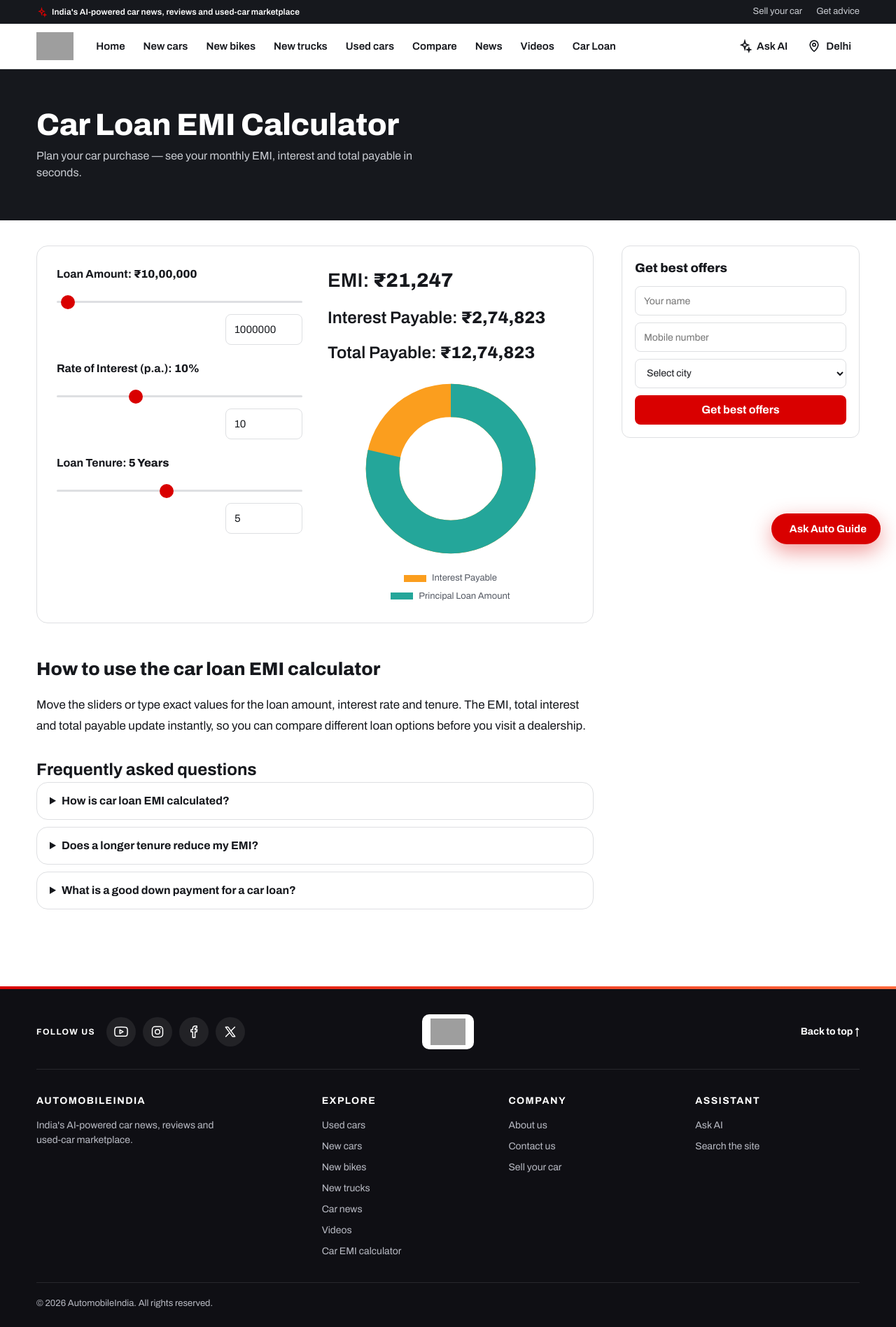
After one commit to fahadsws/auto-india-fs, a Laravel app: page /car-emi-calculator in a window 1280 px wide. The commit adds this page. Shown: the whole page at 70% size. Run offline with Laravel 12, Linux system fonts and the light colour scheme; data comes from the database, SQL or seed files in the repository; data that the repository does not hold is empty; parts of the project's set-up code (start-up, migrations or seed data) failed here and were passed over; some libraries are stand-ins or nearby versions; grey boxes are pictures that could not be loaded.

Commit message:
Add Car Loan EMI calculator page with ads, lead form and latest news
Co-Authored-By: Claude Sonnet 5.5 <noreply@anthropic.com>
Claude-Session: https://claude.ai/code/session_012fS9pU9jCyavvg8swASdui

```diff
--- /dev/null
+++ b/app/Http/Controllers/Site/CalculatorController.php
@@ -0,0 +1,33 @@
+<?php
+
+namespace App\Http\Controllers\Site;
+
+use App\Http\Controllers\Controller;
+use App\Models\Article;
+use App\Models\HomeSetting;
+use App\Models\Setting;
+
+class CalculatorController extends Controller
+{
+    public function emi()
+    {
+        $cfg = [
+            'amount' => (int) Setting::get('emi.default_amount', 1000000),
+            'min' => (int) Setting::get('emi.min_amount', 100000),
+            'max' => (int) Setting::get('emi.max_amount', 50000000),
+            'rate' => (float) Setting::get('emi.default_rate', 10),
+            'tenure' => (int) Setting::get('emi.default_tenure', 5),
+        ];
+        $cfg['min'] = max(1000, $cfg['min'] ?: 100000);
+        $cfg['max'] = max($cfg['min'] * 2, $cfg['max'] ?: 50000000);
+        $cfg['amount'] = min(max($cfg['amount'] ?: 1000000, $cfg['min']), $cfg['max']);
+        $cfg['rate'] = min(max($cfg['rate'] ?: 10, 1), 30);
+        $cfg['tenure'] = min(max($cfg['tenure'] ?: 5, 1), 10);
+
+        return view('site.emi', [
+            'cfg' => $cfg,
+            'homeSettings' => HomeSetting::current(),
+            'latest' => Article::published()->latest('published_at')->take(5)->get(),
+        ]);
+    }
+}
--- a/app/Models/HomeSetting.php
+++ b/app/Models/HomeSetting.php
@@ -7,7 +7,7 @@ use Illuminate\Database\Eloquent\Model;
 class HomeSetting extends Model
 {
     /** Pages a vertical ad can be placed on: key => label. Horizontal ads always sit under the home hero. */
-    public const AD_PAGES = ['new' => 'New cars / bikes / trucks', 'used' => 'Used cars', 'news' => 'News', 'videos' => 'Videos'];
+    public const AD_PAGES = ['new' => 'New cars / bikes / trucks', 'used' => 'Used cars', 'news' => 'News', 'videos' => 'Videos', 'emi' => 'Car EMI calculator'];
 
     protected $guarded = [];
     protected $casts = ['hero_banners' => 'array', 'trending_ids' => 'array', 'collections' => 'array', 'ads' => 'array'];
--- a/public/css/site-pages.css
+++ b/public/css/site-pages.css
@@ -734,3 +734,32 @@ a.btn {
 .fx-side .ad-v{position:sticky;top:16px}
 .ad-layout{display:grid;grid-template-columns:minmax(0,1fr) 300px;gap:28px;align-items:start}
 @media(max-width:900px){.ad-layout{grid-template-columns:1fr}}
+
+/* ---- EMI calculator ---- */
+.emi-wrap{align-items:start}
+.emi{padding:28px}
+.emi-grid{display:grid;grid-template-columns:minmax(0,1fr) minmax(0,1fr);gap:36px;align-items:start}
+@media(max-width:760px){.emi-grid{grid-template-columns:1fr;gap:24px}.emi{padding:18px}}
+.emi-f{margin-bottom:22px}
+.emi-f label{display:block;font-weight:700;margin-bottom:12px}
+.emi-f label b{font-weight:800}
+.emi-f input[type=range]{-webkit-appearance:none;appearance:none;width:100%;height:3px;background:var(--line);border-radius:3px;outline:0;margin:10px 0 16px}
+.emi-f input[type=range]::-webkit-slider-thumb{-webkit-appearance:none;width:20px;height:20px;border-radius:50%;background:var(--red);border:0;cursor:pointer}
+.emi-f input[type=range]::-moz-range-thumb{width:20px;height:20px;border-radius:50%;background:var(--red);border:0;cursor:pointer}
+.emi-f input[type=number]{display:block;margin-left:auto;width:110px;height:44px;border:1px solid var(--line);border-radius:8px;padding:0 12px;font:inherit;font-size:15px;background:#fff;color:inherit}
+.emi-f input[type=number]:focus{outline:0;border-color:var(--red)}
+.emi-out p{margin:0 0 14px;font-size:clamp(18px,2.2vw,24px);font-weight:600}
+.emi-out p b{font-weight:800}
+.emi-big{font-size:clamp(22px,2.6vw,28px)!important}
+.emi-chart{margin-top:18px;text-align:center}
+.emi-chart svg{width:min(100%,260px);height:auto}
+.emi-legend{list-style:none;margin:10px 0 0;padding:0;display:grid;gap:6px;justify-content:center;font-size:13px;color:var(--ink2)}
+.emi-legend i{display:inline-block;width:32px;height:10px;margin-right:8px;vertical-align:middle}
+.emi-lead{padding:0;border:0;background:none}
+.emi-lead .fx-lead{margin:0}
+.ln{list-style:none;margin:0;padding:0;display:grid;gap:14px}
+.ln a{display:grid;grid-template-columns:92px 1fr;gap:12px;align-items:center;color:inherit;text-decoration:none}
+.ln img{width:92px;height:68px;object-fit:cover;border-radius:8px;background:var(--wash)}
+.ln .t{margin:0 0 4px;font-size:14px;font-weight:700;line-height:1.35}
+.ln a:hover .t{color:var(--red)}
+.ln-more{display:inline-block;margin-top:14px;font-weight:700;color:var(--red);font-size:14px}
--- /dev/null
+++ b/resources/views/site/emi.blade.php
@@ -0,0 +1,83 @@
+@extends('site.layout')
+@section('title', 'Car Loan EMI Calculator | '.\App\Models\Setting::get('site.name'))
+@section('description', 'Free car loan EMI calculator. Enter loan amount, interest rate and tenure to see your monthly EMI, total interest and total payable instantly.')
+
+@push('head')
+<script type="application/ld+json">{!! json_encode(['@context' => 'https://schema.org', '@type' => 'WebApplication', 'name' => 'Car Loan EMI Calculator', 'url' => route('emi'), 'applicationCategory' => 'FinanceApplication', 'operatingSystem' => 'Any', 'offers' => ['@type' => 'Offer', 'price' => '0', 'priceCurrency' => 'INR']], JSON_UNESCAPED_SLASHES) !!}</script>
+@php($faq = [
+  ['q' => 'How is car loan EMI calculated?', 'a' => 'EMI = P × r × (1+r)^n / ((1+r)^n − 1), where P is the loan amount, r is the monthly interest rate (annual rate ÷ 12 ÷ 100) and n is the number of monthly instalments.'],
+  ['q' => 'Does a longer tenure reduce my EMI?', 'a' => 'Yes, a longer tenure lowers the monthly EMI, but you pay more total interest over the life of the loan.'],
+  ['q' => 'What is a good down payment for a car loan?', 'a' => 'Most buyers pay 10–20% of the on-road price upfront. A larger down payment reduces the loan amount, EMI and total interest.'],
+])
+<script type="application/ld+json">{!! json_encode(['@context' => 'https://schema.org', '@type' => 'FAQPage', 'mainEntity' => collect($faq)->map(fn ($f) => ['@type' => 'Question', 'name' => $f['q'], 'acceptedAnswer' => ['@type' => 'Answer', 'text' => $f['a']]])->values()->all()], JSON_UNESCAPED_SLASHES) !!}</script>
+@endpush
+
+@section('content')
+<div class="phead"><div class="w"><h1 class="h">Car Loan EMI Calculator</h1><p>Plan your car purchase — see your monthly EMI, interest and total payable in seconds.</p></div></div>
+@include('site.partials.ad-horizontal', ['ads' => $homeSettings->adsFor('horizontal')])
+
+<div class="w"><div class="article-wrap emi-wrap">
+  <div>
+    <div class="aside-box emi" id="emi" data-min="{{ $cfg['min'] }}" data-max="{{ $cfg['max'] }}">
+      <div class="emi-grid">
+        <div class="emi-in">
+          <div class="emi-f"><label>Loan Amount: <b>₹<span id="vAmt"></span></b></label>
+            <input type="range" id="rAmt" min="{{ $cfg['min'] }}" max="{{ $cfg['max'] }}" step="10000" value="{{ $cfg['amount'] }}" aria-label="Loan amount">
+            <input type="number" id="nAmt" min="{{ $cfg['min'] }}" max="{{ $cfg['max'] }}" step="10000" value="{{ $cfg['amount'] }}" inputmode="numeric"></div>
+          <div class="emi-f"><label>Rate of Interest (p.a.): <b><span id="vRate"></span>%</b></label>
+            <input type="range" id="rRate" min="1" max="30" step="0.1" value="{{ $cfg['rate'] }}" aria-label="Interest rate">
+            <input type="number" id="nRate" min="1" max="30" step="0.1" value="{{ $cfg['rate'] }}" inputmode="decimal"></div>
+          <div class="emi-f"><label>Loan Tenure: <b><span id="vTen"></span> Years</b></label>
+            <input type="range" id="rTen" min="1" max="10" step="1" value="{{ $cfg['tenure'] }}" aria-label="Loan tenure in years">
+            <input type="number" id="nTen" min="1" max="10" step="1" value="{{ $cfg['tenure'] }}" inputmode="numeric"></div>
+        </div>
+        <div class="emi-out">
+          <p class="emi-big">EMI: <b>₹<span id="oEmi"></span></b></p>
+          <p>Interest Payable: <b>₹<span id="oInt"></span></b></p>
+          <p>Total Payable: <b>₹<span id="oTot"></span></b></p>
+          <div class="emi-chart">
+            <svg viewBox="0 0 120 120" role="img" aria-label="Principal versus interest">
+              <circle cx="60" cy="60" r="45" fill="none" stroke="#fb9e1e" stroke-width="22"/>
+              <circle id="dPrin" cx="60" cy="60" r="45" fill="none" stroke="#24a69a" stroke-width="22" stroke-dasharray="0 999" transform="rotate(-90 60 60)"/>
+            </svg>
+            <ul class="emi-legend"><li><i style="background:#fb9e1e"></i>Interest Payable</li><li><i style="background:#24a69a"></i>Principal Loan Amount</li></ul>
+          </div>
+        </div>
+      </div>
+    </div>
+
+    <div class="prose">
+      <h2>How to use the car loan EMI calculator</h2>
+      <p>Move the sliders or type exact values for the loan amount, interest rate and tenure. The EMI, total interest and total payable update instantly, so you can compare different loan options before you visit a dealership.</p>
+    </div>
+    <h2 style="margin-top:28px">Frequently asked questions</h2>
+    @foreach ($faq as $f)<details class="aside-box" style="padding:14px 18px;margin-bottom:10px"><summary style="font-weight:700;cursor:pointer">{{ $f['q'] }}</summary><p class="m" style="margin:10px 0 0">{{ $f['a'] }}</p></details>@endforeach
+  </div>
+
+  <aside>
+    <div class="aside-box emi-lead">@include('site.partials.lead-form', ['emiContext' => true])</div>
+    @include('site.partials.ad-vertical', ['page' => 'emi'])
+    @include('site.partials.latest-news', ['articles' => $latest])
+  </aside>
+</div></div>
+
+<script>
+(() => {
+  const $ = id => document.getElementById(id), fmt = n => Math.round(n).toLocaleString('en-IN');
+  const link = (r, n) => { r.addEventListener('input', () => { n.value = r.value; calc(); }); n.addEventListener('input', () => { if (n.value !== '') { r.value = n.value; calc(); } }); };
+  link($('rAmt'), $('nAmt')); link($('rRate'), $('nRate')); link($('rTen'), $('nTen'));
+  function calc() {
+    const clamp = (el, d) => Math.min(Math.max(parseFloat(el.value) || d, +el.min), +el.max);
+    const P = clamp($('nAmt'), +$('rAmt').min), R = clamp($('nRate'), 10), Y = clamp($('nTen'), 5);
+    const r = R / 1200, n = Math.round(Y) * 12;
+    const emi = r ? P * r * Math.pow(1 + r, n) / (Math.pow(1 + r, n) - 1) : P / n;
+    const tot = emi * n, int = tot - P, c = 2 * Math.PI * 45;
+    $('vAmt').textContent = fmt(P); $('vRate').textContent = R; $('vTen').textContent = Math.round(Y);
+    $('oEmi').textContent = fmt(emi); $('oInt').textContent = fmt(int); $('oTot').textContent = fmt(tot);
+    $('dPrin').setAttribute('stroke-dasharray', (c * P / tot) + ' ' + c);
+    const h = $('emiContext'); if (h) h.value = `Amount ₹${fmt(P)}, rate ${R}%, tenure ${Math.round(Y)} yrs, EMI ₹${fmt(emi)}`;
+  }
+  calc();
+})();
+</script>
+@endsection
--- /dev/null
+++ b/resources/views/site/partials/latest-news.blade.php
@@ -0,0 +1,9 @@
+{{-- "Latest" news box. Expects: $articles (Collection of Article). --}}
+@if ($articles->isNotEmpty())
+<div class="aside-box ln-box"><h4>Latest</h4>
+  <ul class="ln">@foreach ($articles as $a)
+    <li><a href="{{ $a->url }}"><img src="{{ $a->image_url }}" alt="" loading="lazy"><div><p class="t">{{ \Illuminate\Support\Str::limit($a->title, 70) }}</p><span class="m">{{ $a->published_at?->diffForHumans() }}</span></div></a></li>
+  @endforeach</ul>
+  <a href="{{ route('news.index') }}" class="ln-more">All news <i class="ti ti-arrow-right"></i></a>
+</div>
+@endif
--- /dev/null
+++ b/resources/views/site/partials/lead-form.blade.php
@@ -0,0 +1,22 @@
+{{-- "Get best offers" lead form. Optional: $emiContext (shows a hidden field that is saved with the lead). --}}
+<section class="fx-lead" id="lead">
+    <h3>Get best offers</h3>
+    @if(session('lead_success'))
+        <p class="fx-ok"><i class="ti ti-circle-check"></i> {{ session('lead_success') }}</p>
+    @else
+        <form method="POST" action="{{ route('lead.submit') }}">
+            @csrf
+            <input type="text" name="website" class="fx-hp" tabindex="-1" autocomplete="off" aria-hidden="true">
+            @isset($emiContext)<input type="hidden" name="emi_context" id="emiContext" value="">@endisset
+            <input name="name" value="{{ old('name') }}" placeholder="Your name" required maxlength="120" autocomplete="name">
+            <input name="phone" type="tel" inputmode="tel" value="{{ old('phone') }}" placeholder="Mobile number" required
+                pattern="[+0-9 \-]{8,15}" autocomplete="tel">
+            <select name="city" required>
+                <option value="">Select city</option>
+                @foreach(\App\Support\Filters::CITIES as $c)<option @selected(old('city') === $c)>{{ $c }}</option>@endforeach
+            </select>
+            @if($errors->any())<p class="fx-err">{{ $errors->first() }}</p>@endif
+            <button type="submit">Get best offers</button>
+        </form>
+    @endif
+</section>
--- a/routes/web.php
+++ b/routes/web.php
@@ -34,6 +34,7 @@ Route::post('/lead', [Site\PageController::class, 'quickLead'])->middleware('thr
 Route::get('/about', [Site\PageController::class, 'about'])->name('about');
 Route::get('/contact', [Site\PageController::class, 'contact'])->name('contact');
 Route::post('/contact', [Site\PageController::class, 'contactSubmit'])->middleware('throttle:6,1')->name('contact.submit');
+Route::get('/car-emi-calculator', [Site\CalculatorController::class, 'emi'])->name('emi');
 Route::get('/sell-your-car', [Site\PageController::class, 'sell'])->name('sell');
 Route::post('/sell-your-car', [Site\PageController::class, 'sellSubmit'])->middleware('throttle:6,1')->name('sell.submit');
 Route::get('/sitemap.xml', [Site\PageController::class, 'sitemap'])->name('sitemap');
```
Also changed, not shown: app/Http/Controllers/Admin/SettingController.php (+7 -0 lines), app/Http/Controllers/Site/PageController.php (+5 -2 lines), resources/views/site/partials/sidebar.blade.php (+1 -20 lines), tests/Feature/EmiCalculatorTest.php (added, +22 -0 lines), database/migrations/2026_10_01_000002_add_car_loan_menu_item.php (added).
